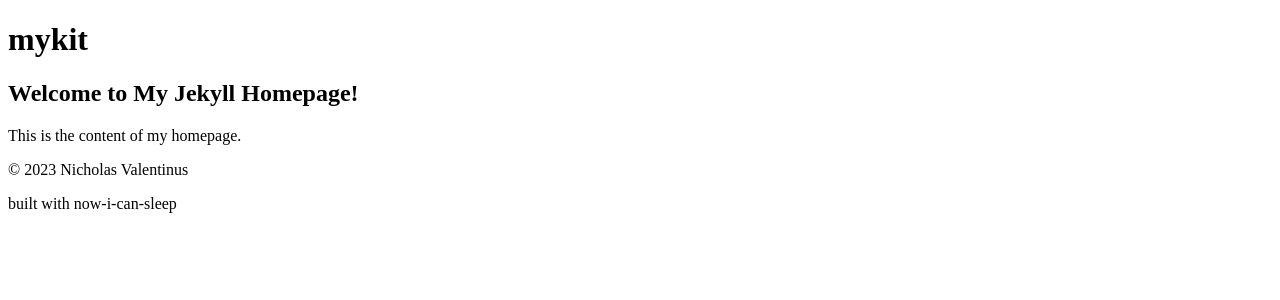
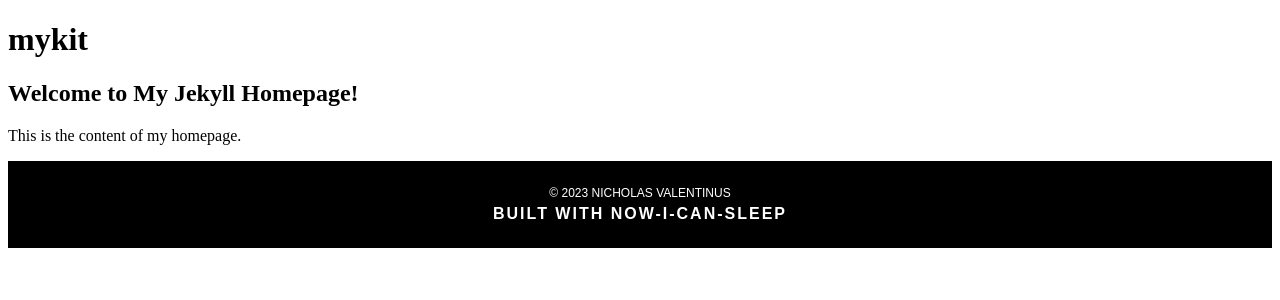
Before and after one commit to nvfp/mykit, a Jekyll site: the page built from home.md, in a window 1280 px wide. Shown: the top 300 px of the page. Built offline with Jekyll 4.4.1, drawn with Linux system fonts in a browser that asks for light colours.

Commit message:
Turns out, in order to convert `main.scss` to `main.css`, we need to use front matter in `main.scss` :')

```diff
--- a/_config.yml
+++ b/_config.yml
@@ -14,6 +14,10 @@ author:
 # internal
 include: [_pages, _sass, assets]
 
+permalink: pretty
+# relative_permalinks: true
+
 sass:
-  style: compact # possible values: nested expanded compact compressed
+  # style: compact # possible values: nested expanded compact compressed
+  # style: compressed # possible values: nested expanded compact compressed
   sass_dir: _sass
--- a/_layouts/main.html
+++ b/_layouts/main.html
@@ -1,11 +1,10 @@
 <!DOCTYPE html>
-<html>
+<html lang="en">
+
 <head>
     <title>{{ page.title }}</title>
     <link rel="icon" type="image/png" href="{{ site.baseurl }}/favicon.png">
-    <!-- <link rel="stylesheet" href="{{ site.baseurl }}/_sass/main.scss"> -->
-    <!-- <link rel="stylesheet" href="{{ site.baseurl }}/_sass/main.css"> -->
-    <link rel="stylesheet" href="{{ '/assets/css/main.css' | relative_url }}" />
+    <link rel="stylesheet" href="{{ site.baseurl }}/_sass/main.css">
 </head>
 <body>
     {% include header.html %}
@@ -16,4 +15,5 @@
 
     {% include footer.html %}
 </body>
+
 </html>
--- a/_sass/foo.css
+++ /dev/null
@@ -1,4 +0,0 @@
-body {
-
-    background-color: red;
-}
--- a/_sass/main.scss
+++ b/_sass/main.scss
@@ -1,18 +1,7 @@
-// Import your partial SCSS files here
+---
+# Front matter comment to ensure Jekyll properly reads file.
+---
+
+
+// Imports
 @import "footer";
-
-// Your additional styles go here
-
-// Example additional styles:
-body {
-  font-family: Arial, sans-serif;
-  color: #333;
-  background-color: red;
-}
-
-h1 {
-  font-size: 24px;
-  font-weight: bold;
-}
-
-// ... add more styles as needed
--- a/assets/css/main.scss
+++ /dev/null
@@ -1 +0,0 @@
-@import "footer";
--- a/newfile123123.txt
+++ /dev/null
@@ -1 +0,0 @@
-This is a sample file
```
